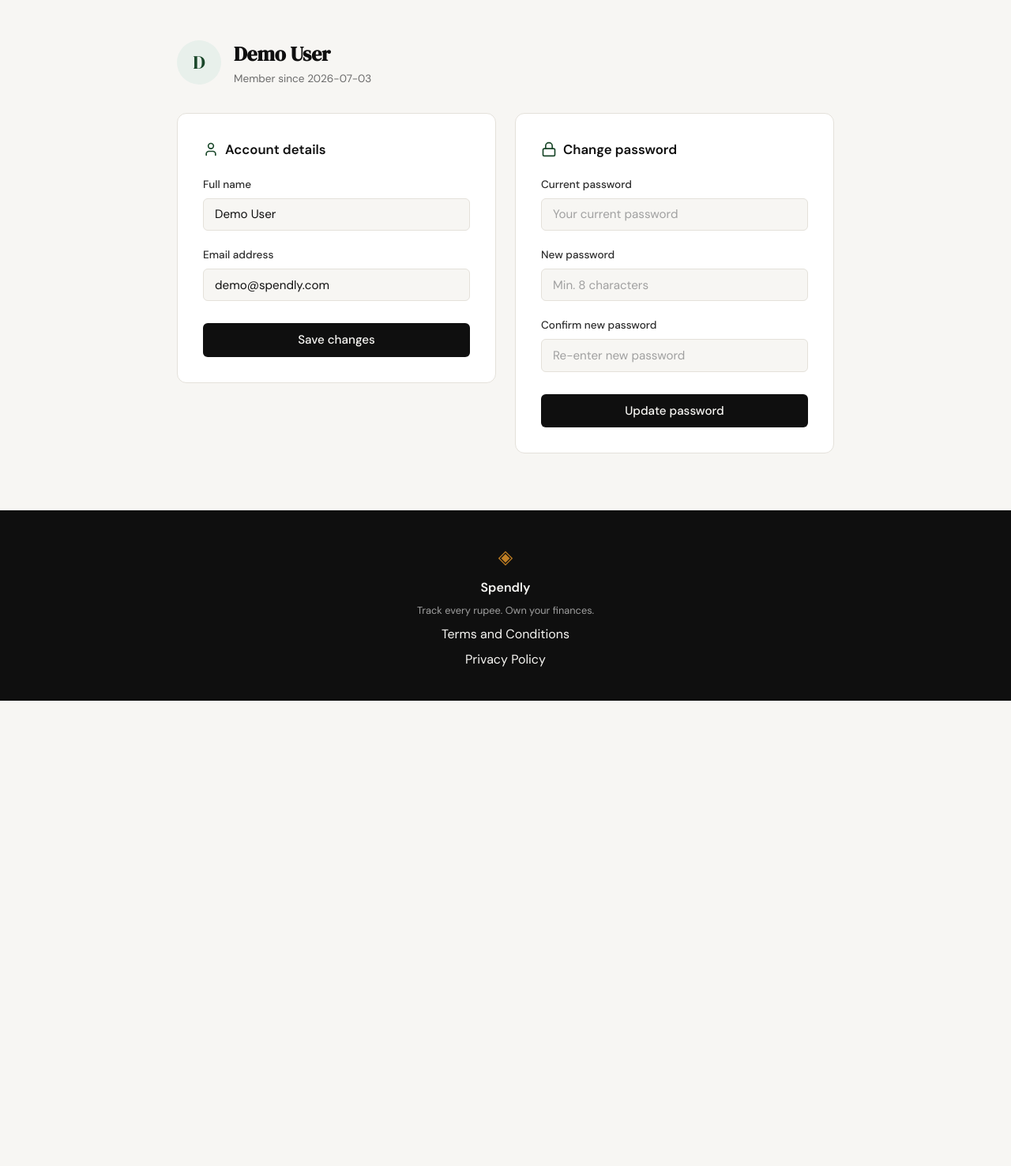
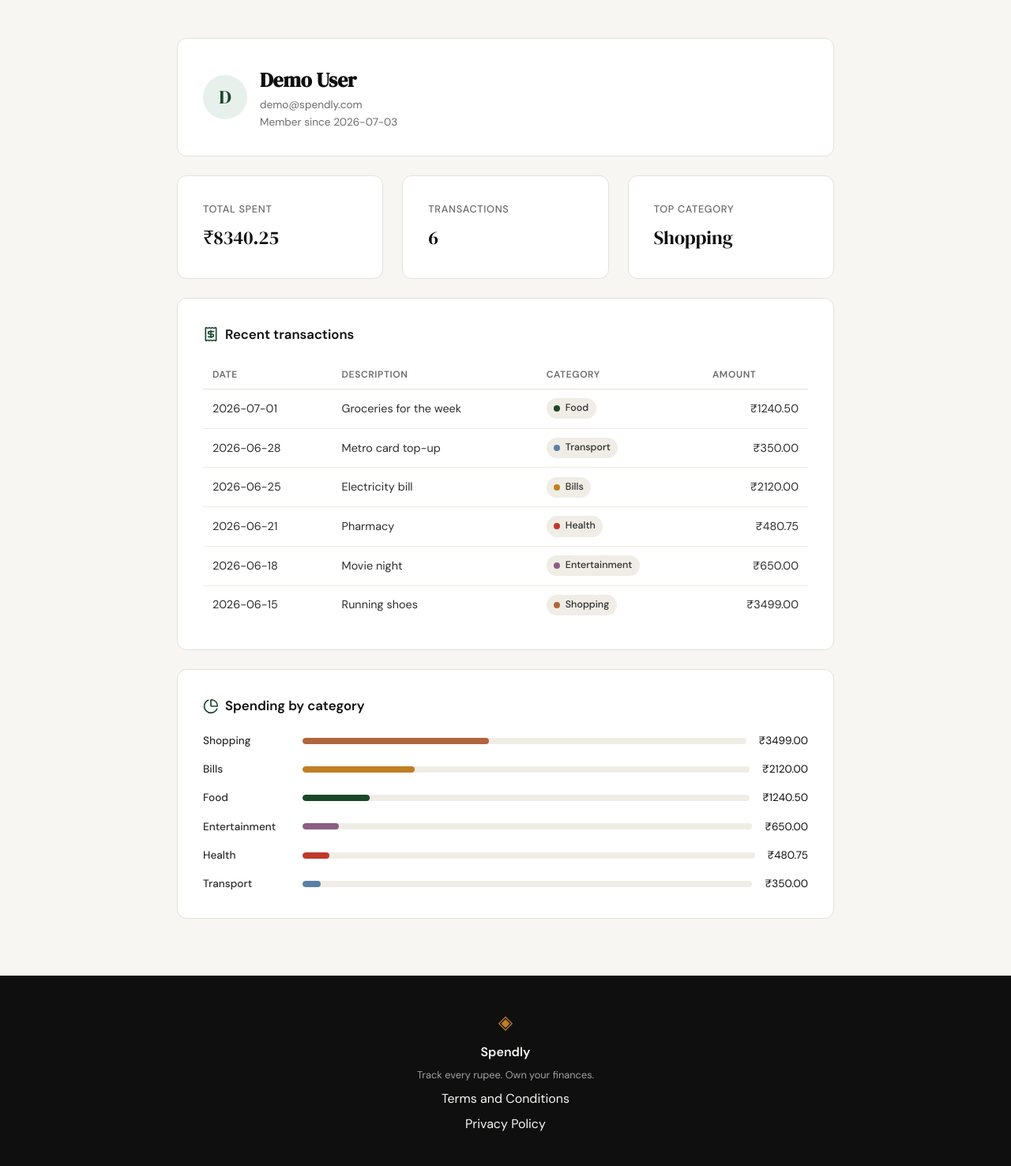
Before and after one commit to schandr3-wq/spendly, a Flask app: page /profile in a window 1280 px wide. Shown: the part 61-1537 px from the top of the page at 79% size. Before the commit the page ends 948 px from the top, so only its background shows below. Run offline with Flask 3, Linux system fonts and the light colour scheme; a user stored in the database is signed in; data comes from the database, SQL or seed files in the repository.

Commit message:
Added new profile feature

```diff
--- a/app.py
+++ b/app.py
@@ -13,16 +13,7 @@ from flask import (
 )
 from werkzeug.security import check_password_hash
 
-from database.db import (
-    create_user,
-    get_db,
-    get_user_by_email,
-    get_user_by_id,
-    init_db,
-    seed_db,
-    update_user,
-    update_user_password,
-)
+from database.db import create_user, get_db, get_user_by_email, init_db, seed_db
 
 app = Flask(__name__)
 app.secret_key = "spendly-dev-secret-key"
@@ -41,11 +32,6 @@ def login_required(view):
             return redirect(url_for("login"))
         return view(*args, **kwargs)
     return wrapped
-
-
-def current_user():
-    """Return the signed-in user's row, or None if the account is gone."""
-    return get_user_by_id(session["user_id"])
 
 
 # ------------------------------------------------------------------ #
@@ -138,67 +124,49 @@ def logout():
     return redirect(url_for("login"))
 
 
-@app.route("/profile", methods=["GET", "POST"])
+# Hardcoded profile-page data — replaced with real queries in Step 5
+PROFILE_USER = {
+    "name": "Demo User",
+    "email": "demo@spendly.com",
+    "initials": "D",
+    "member_since": "2026-07-03",
+}
+
+PROFILE_STATS = {
+    "total_spent": 8340.25,
+    "transaction_count": 6,
+    "top_category": "Shopping",
+}
+
+PROFILE_TRANSACTIONS = [
+    {"date": "2026-07-01", "description": "Groceries for the week", "category": "Food", "amount": 1240.50},
+    {"date": "2026-06-28", "description": "Metro card top-up", "category": "Transport", "amount": 350.00},
+    {"date": "2026-06-25", "description": "Electricity bill", "category": "Bills", "amount": 2120.00},
+    {"date": "2026-06-21", "description": "Pharmacy", "category": "Health", "amount": 480.75},
+    {"date": "2026-06-18", "description": "Movie night", "category": "Entertainment", "amount": 650.00},
+    {"date": "2026-06-15", "description": "Running shoes", "category": "Shopping", "amount": 3499.00},
+]
+
+PROFILE_CATEGORIES = [
+    {"name": "Shopping", "total": 3499.00, "percent": 42},
+    {"name": "Bills", "total": 2120.00, "percent": 25},
+    {"name": "Food", "total": 1240.50, "percent": 15},
+    {"name": "Entertainment", "total": 650.00, "percent": 8},
+    {"name": "Health", "total": 480.75, "percent": 6},
+    {"name": "Transport", "total": 350.00, "percent": 4},
+]
+
+
+@app.route("/profile")
 @login_required
 def profile():
-    user = current_user()
-    if user is None:
-        session.clear()
-        flash("Please sign in to continue.", "error")
-        return redirect(url_for("login"))
-
-    if request.method == "GET":
-        return render_template("profile.html", user=user)
-
-    if request.method != "POST":
-        abort(405)
-
-    name = request.form.get("name", "").strip()
-    email = request.form.get("email", "").strip()
-
-    if not name or not email:
-        flash("All fields are required.", "error")
-        return redirect(url_for("profile"))
-
-    try:
-        update_user(user["id"], name, email)
-    except sqlite3.IntegrityError:
-        flash("Email already registered.", "error")
-        return redirect(url_for("profile"))
-
-    session["user_name"] = name
-    flash("Account details updated.", "success")
-    return redirect(url_for("profile"))
-
-
-@app.route("/profile/password", methods=["POST"])
-@login_required
-def profile_password():
-    user = current_user()
-    if user is None:
-        session.clear()
-        flash("Please sign in to continue.", "error")
-        return redirect(url_for("login"))
-
-    current_password = request.form.get("current_password", "")
-    new_password = request.form.get("new_password", "")
-    confirm_password = request.form.get("confirm_password", "")
-
-    if not current_password or not new_password or not confirm_password:
-        flash("All fields are required.", "error")
-        return redirect(url_for("profile"))
-
-    if not check_password_hash(user["password_hash"], current_password):
-        flash("Current password is incorrect.", "error")
-        return redirect(url_for("profile"))
-
-    if new_password != confirm_password:
-        flash("Passwords do not match.", "error")
-        return redirect(url_for("profile"))
-
-    update_user_password(user["id"], new_password)
-    flash("Password updated.", "success")
-    return redirect(url_for("profile"))
+    return render_template(
+        "profile.html",
+        user=PROFILE_USER,
+        stats=PROFILE_STATS,
+        transactions=PROFILE_TRANSACTIONS,
+        categories=PROFILE_CATEGORIES,
+    )
 
 
 @app.route("/expenses/add")
--- a/static/css/style.css
+++ b/static/css/style.css
@@ -16,6 +16,15 @@
     --accent-2-light: #fdf3e3;
     --danger: #c0392b;
     --danger-light: #fdecea;
+
+    /* Category colors (badges, breakdown bars) */
+    --cat-food: #1a472a;
+    --cat-transport: #5b7fa6;
+    --cat-bills: #c17f24;
+    --cat-health: #c0392b;
+    --cat-entertainment: #8b5e83;
+    --cat-shopping: #b0653d;
+    --cat-other: #a0a0a0;
     --border: #e4e1da;
     --border-soft: #eeebe4;
 
@@ -248,8 +257,8 @@ a { color: inherit; text-decoration: none; }
 }
 
 .mock-bar-2 { background: var(--accent-2); }
-.mock-bar-3 { background: #5b7fa6; }
-.mock-bar-4 { background: #8b5e83; }
+.mock-bar-3 { background: var(--cat-transport); }
+.mock-bar-4 { background: var(--cat-entertainment); }
 
 .mock-amt {
     font-size: 0.8rem;
@@ -566,13 +575,6 @@ a { color: inherit; text-decoration: none; }
     padding: 3rem 1.5rem;
 }
 
-.profile-header {
-    display: flex;
-    align-items: center;
-    gap: 1rem;
-    margin-bottom: 2rem;
-}
-
 .profile-avatar {
     width: 56px;
     height: 56px;
@@ -598,14 +600,38 @@ a { color: inherit; text-decoration: none; }
     color: var(--ink-muted);
 }
 
-.profile-grid {
-    display: grid;
-    grid-template-columns: 1fr 1fr;
-    gap: 1.5rem;
-    align-items: start;
+.profile-user-card {
+    display: flex;
+    align-items: center;
+    gap: 1rem;
 }
 
-.profile-card-title {
+.profile-stats {
+    display: grid;
+    grid-template-columns: repeat(3, 1fr);
+    gap: 1.5rem;
+    margin-bottom: 1.5rem;
+}
+
+.stat-card { margin-bottom: 0; }
+
+.stat-label {
+    font-size: 0.8rem;
+    font-weight: 500;
+    letter-spacing: 0.05em;
+    text-transform: uppercase;
+    color: var(--ink-muted);
+    margin-bottom: 0.35rem;
+}
+
+.stat-value {
+    font-family: var(--font-display);
+    font-size: 1.5rem;
+    color: var(--ink);
+    font-variant-numeric: tabular-nums;
+}
+
+.profile-block-title {
     display: flex;
     align-items: center;
     gap: 0.5rem;
@@ -615,12 +641,131 @@ a { color: inherit; text-decoration: none; }
     margin-bottom: 1.25rem;
 }
 
-.profile-card-title svg {
+.profile-block-title svg {
     width: 20px;
     height: 20px;
     color: var(--accent);
 }
 
+/* Transactions table */
+
+.tx-table-wrap { overflow-x: auto; }
+
+.tx-table {
+    width: 100%;
+    border-collapse: collapse;
+    font-size: 0.9rem;
+}
+
+.tx-table th {
+    text-align: left;
+    font-size: 0.75rem;
+    font-weight: 600;
+    letter-spacing: 0.05em;
+    text-transform: uppercase;
+    color: var(--ink-muted);
+    padding: 0.5rem 0.75rem;
+    border-bottom: 1px solid var(--border);
+}
+
+.tx-table td {
+    padding: 0.7rem 0.75rem;
+    border-bottom: 1px solid var(--border-soft);
+    color: var(--ink-soft);
+}
+
+.tx-table tbody tr:hover { background: var(--paper); }
+
+.tx-table tbody tr:last-child td { border-bottom: none; }
+
+.tx-date {
+    color: var(--ink-muted);
+    white-space: nowrap;
+    font-variant-numeric: tabular-nums;
+}
+
+.tx-amount {
+    text-align: right;
+    white-space: nowrap;
+    font-variant-numeric: tabular-nums;
+    color: var(--ink);
+}
+
+/* Category badges — colored dot + neutral pill */
+
+.badge {
+    display: inline-flex;
+    align-items: center;
+    gap: 0.4rem;
+    background: var(--paper-warm);
+    color: var(--ink-soft);
+    font-size: 0.78rem;
+    font-weight: 500;
+    padding: 0.2rem 0.6rem;
+    border-radius: 999px;
+    white-space: nowrap;
+}
+
+.badge::before {
+    content: "";
+    width: 8px;
+    height: 8px;
+    border-radius: 50%;
+    background: var(--cat-color, var(--ink-faint));
+}
+
+.badge-food { --cat-color: var(--cat-food); }
+.badge-transport { --cat-color: var(--cat-transport); }
+.badge-bills { --cat-color: var(--cat-bills); }
+.badge-health { --cat-color: var(--cat-health); }
+.badge-entertainment { --cat-color: var(--cat-entertainment); }
+.badge-shopping { --cat-color: var(--cat-shopping); }
+.badge-other { --cat-color: var(--cat-other); }
+
+/* Category breakdown */
+
+.cat-list {
+    display: flex;
+    flex-direction: column;
+    gap: 0.9rem;
+}
+
+.cat-row {
+    display: grid;
+    grid-template-columns: 110px 1fr auto;
+    align-items: center;
+    gap: 1rem;
+}
+
+.cat-name {
+    font-size: 0.85rem;
+    font-weight: 500;
+    color: var(--ink-soft);
+}
+
+.cat-bar {
+    height: 8px;
+    background: var(--paper-warm);
+    border-radius: 999px;
+    overflow: hidden;
+}
+
+.cat-bar-fill {
+    height: 100%;
+    width: 0;
+    border-radius: 999px;
+    background: var(--cat-color, var(--accent));
+    transition: width 0.6s ease;
+}
+
+.cat-total {
+    font-size: 0.85rem;
+    color: var(--ink);
+    font-variant-numeric: tabular-nums;
+    white-space: nowrap;
+}
+
 @media (max-width: 768px) {
-    .profile-grid { grid-template-columns: 1fr; }
+    .profile-stats { grid-template-columns: 1fr; }
+    .cat-row { grid-template-columns: 80px 1fr auto; }
 }
--- a/static/js/main.js
+++ b/static/js/main.js
@@ -1 +1,9 @@
 // main.js — students will add JavaScript here as features are built
+
+// Size category-breakdown bars from their data-percent attribute
+// (keeps templates free of inline styles).
+document.addEventListener("DOMContentLoaded", function () {
+    document.querySelectorAll(".cat-bar-fill[data-percent]").forEach(function (bar) {
+        bar.style.width = bar.dataset.percent + "%";
+    });
+});
--- a/templates/profile.html
+++ b/templates/profile.html
@@ -6,66 +6,75 @@
 
 <section class="profile-section">
 
-    <div class="profile-header">
-        <div class="profile-avatar">{{ user['name'][0]|upper }}</div>
+    <div class="auth-card profile-user-card">
+        <div class="profile-avatar">{{ user.initials }}</div>
         <div>
-            <h1 class="profile-name">{{ user['name'] }}</h1>
-            <p class="profile-meta">Member since {{ user['created_at'][:10] }}</p>
+            <h1 class="profile-name">{{ user.name }}</h1>
+            <p class="profile-meta">{{ user.email }}</p>
+            <p class="profile-meta">Member since {{ user.member_since }}</p>
         </div>
     </div>
 
-    <div class="profile-grid">
+    <div class="profile-stats">
+        <div class="auth-card stat-card">
+            <p class="stat-label">Total spent</p>
+            <p class="stat-value">&#8377;{{ "%.2f"|format(stats.total_spent) }}</p>
+        </div>
+        <div class="auth-card stat-card">
+            <p class="stat-label">Transactions</p>
+            <p class="stat-value">{{ stats.transaction_count }}</p>
+        </div>
+        <div class="auth-card stat-card">
+            <p class="stat-label">Top category</p>
+            <p class="stat-value">{{ stats.top_category }}</p>
+        </div>
+    </div>
 
-        <div class="auth-card">
-            <h2 class="profile-card-title">
-                <i data-lucide="user"></i>
-                Account details
-            </h2>
-            <form method="post" action="{{ url_for('profile') }}">
-                <div class="form-group">
-                    <label for="name">Full name</label>
-                    <input type="text" id="name" name="name"
-                           class="form-input" value="{{ user['name'] }}"
-                           required>
+    <div class="auth-card profile-block">
+        <h2 class="profile-block-title">
+            <i data-lucide="receipt"></i>
+            Recent transactions
+        </h2>
+        <div class="tx-table-wrap">
+            <table class="tx-table">
+                <thead>
+                    <tr>
+                        <th>Date</th>
+                        <th>Description</th>
+                        <th>Category</th>
+                        <th class="tx-amount">Amount</th>
+                    </tr>
+                </thead>
+                <tbody>
+                    {% for tx in transactions %}
+                    <tr>
+                        <td class="tx-date">{{ tx.date }}</td>
+                        <td>{{ tx.description }}</td>
+                        <td><span class="badge badge-{{ tx.category|lower }}">{{ tx.category }}</span></td>
+                        <td class="tx-amount">&#8377;{{ "%.2f"|format(tx.amount) }}</td>
+                    </tr>
+                    {% endfor %}
+                </tbody>
+            </table>
+        </div>
+    </div>
+
+    <div class="auth-card profile-block">
+        <h2 class="profile-block-title">
+            <i data-lucide="pie-chart"></i>
+            Spending by category
+        </h2>
+        <div class="cat-list">
+            {% for cat in categories %}
+            <div class="cat-row badge-{{ cat.name|lower }}">
+                <span class="cat-name">{{ cat.name }}</span>
+                <div class="cat-bar">
+                    <div class="cat-bar-fill" data-percent="{{ cat.percent }}"></div>
                 </div>
-                <div class="form-group">
-                    <label for="email">Email address</label>
-                    <input type="email" id="email" name="email"
-                           class="form-input" value="{{ user['email'] }}"
-                           required>
-                </div>
-                <button type="submit" class="btn-submit">Save changes</button>
-            </form>
+                <span class="cat-total">&#8377;{{ "%.2f"|format(cat.total) }}</span>
+            </div>
+            {% endfor %}
         </div>
-
-        <div class="auth-card">
-            <h2 class="profile-card-title">
-                <i data-lucide="lock"></i>
-                Change password
-            </h2>
-            <form method="post" action="{{ url_for('profile_password') }}">
-                <div class="form-group">
-                    <label for="current_password">Current password</label>
-                    <input type="password" id="current_password" name="current_password"
-                           class="form-input" placeholder="Your current password"
-                           required>
-                </div>
-                <div class="form-group">
-                    <label for="new_password">New password</label>
-                    <input type="password" id="new_password" name="new_password"
-                           class="form-input" placeholder="Min. 8 characters"
-                           required>
-                </div>
-                <div class="form-group">
-                    <label for="confirm_password">Confirm new password</label>
-                    <input type="password" id="confirm_password" name="confirm_password"
-                           class="form-input" placeholder="Re-enter new password"
-                           required>
-                </div>
-                <button type="submit" class="btn-submit">Update password</button>
-            </form>
-        </div>
-
     </div>
 
 </section>
```
Also changed, not shown: .claude/specs/04-profile-page-creation.md.
